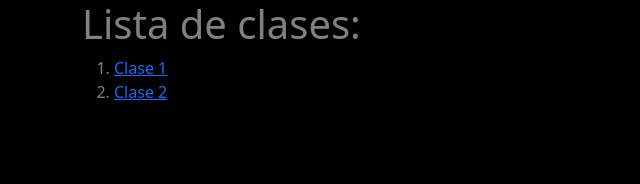
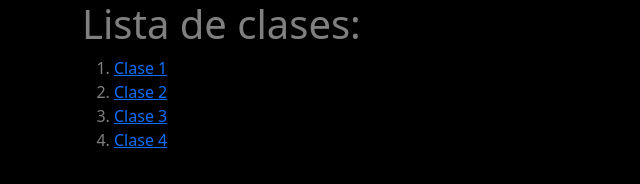
Before and after one commit to estebanpiazza/CoderHouse-37280, a plain HTML site: page index.html in a window 1280 px wide. Shown: the whole page, without its empty margins (0-640 px from the left). Drawn offline with nearby package versions, Linux system fonts and the light colour scheme.

Commit message:
cambios de index

```diff
--- a/index.html
+++ b/index.html
@@ -20,6 +20,8 @@
                 <ol>
                 <li><a href="./Clase 1/index.html">Clase 1</a></li>
                 <li><a href="./Clase 2/condicionales.js">Clase 2</a></li>
+                <li><a href="./Clase 3/iteraciones.js">Clase 3</a></li>
+                <li><a href="./Clase 4/funciones.js">Clase 4</a></li>
                 </ol>
             </div>
         </div>
```
